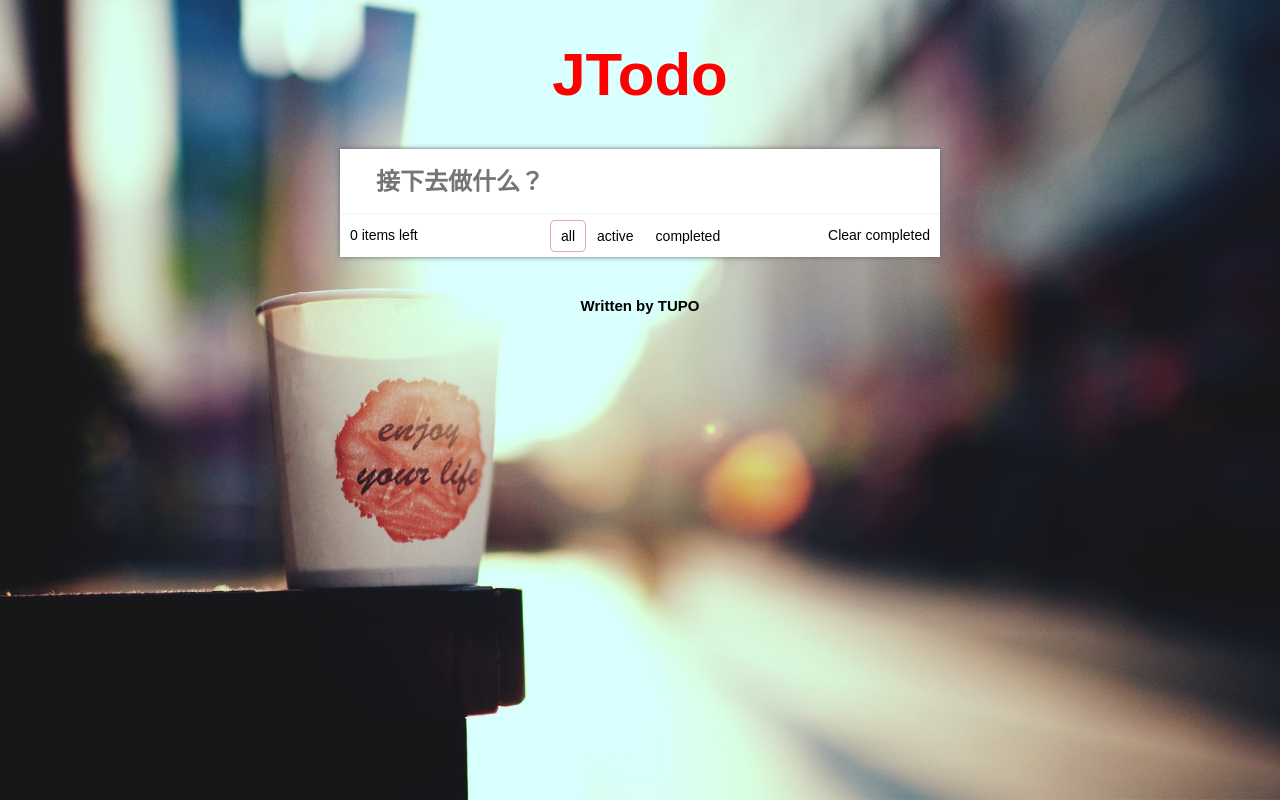
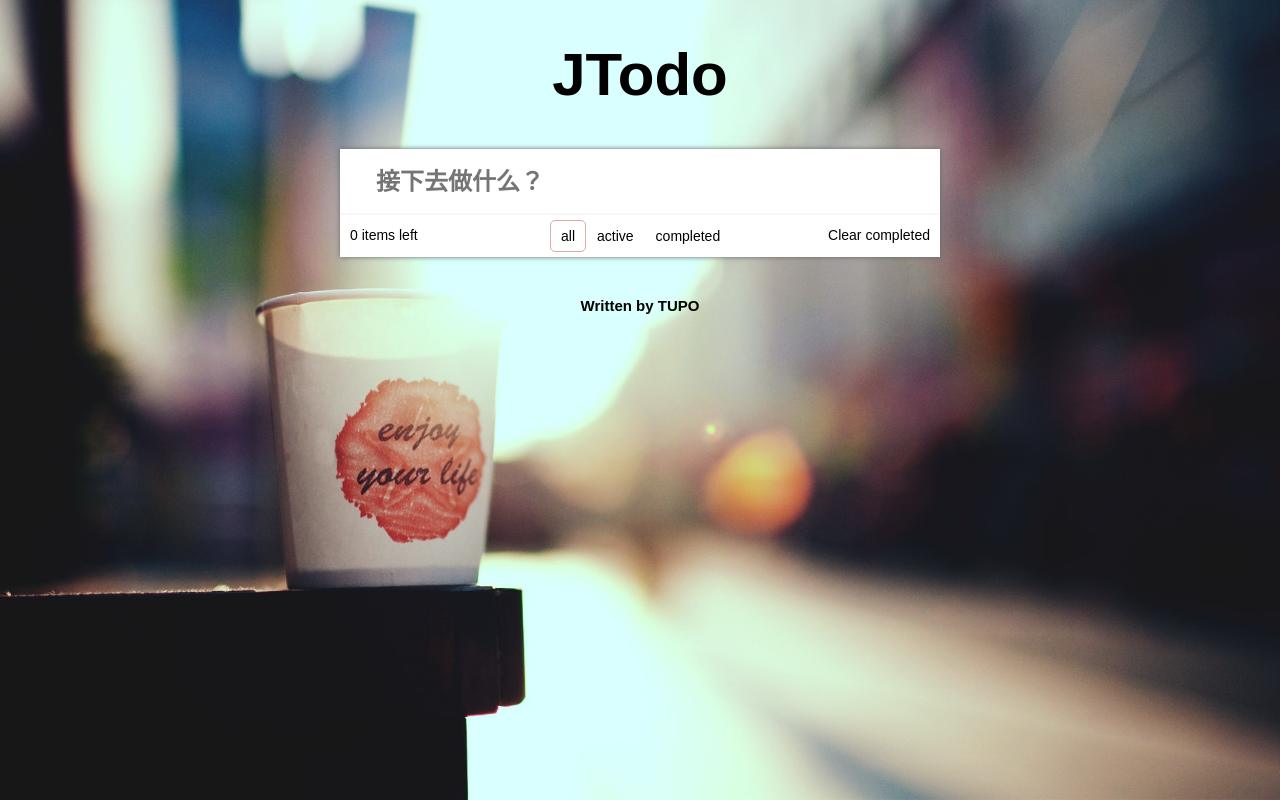
Before and after one commit to TUPOBO/mooc-vue-ssr, a Vue app: page / in a window 1280 px wide. Built offline with nearby package versions, Linux system fonts and the light colour scheme; the HTML template or start-up script is replaced by a standard one.

Commit message:
实现vue文件中css热更新

```diff
--- a/client/layout/header.vue
+++ b/client/layout/header.vue
@@ -13,7 +13,7 @@
 <style scoped lang="stylus">
 .main-header {
   text-align center
-  color red
+  color black
   font-size 30px
   }
 </style>
--- a/package.json
+++ b/package.json
@@ -35,6 +35,7 @@
     "stylus-loader": "^3.0.2",
     "url-loader": "^1.1.1",
     "vue-loader": "^15.4.0",
+    "vue-style-loader": "^4.1.2",
     "vue-template-compiler": "^2.5.17",
     "webpack": "^4.17.1",
     "webpack-cli": "^3.1.0",
```
Also changed, not shown: 2 other files (tests, documents, lock files or other folders).
